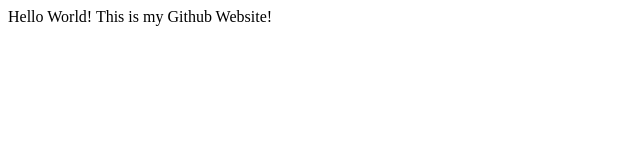
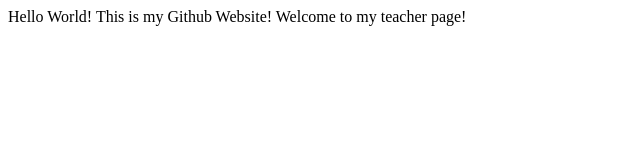
Before and after one commit to wagnerscience/practice, a plain HTML site: page index.html in a window 1280 px wide. Shown: the whole page, without its empty margins (0-640 px from the left). Drawn offline with Linux system fonts and the light colour scheme.

Commit message:
Update index.html

```diff
--- a/index.html
+++ b/index.html
@@ -9,6 +9,7 @@
 
 <body>
   Hello World! This is my Github Website!
+  Welcome to my teacher page!
 </body>
 
 </html>
```
